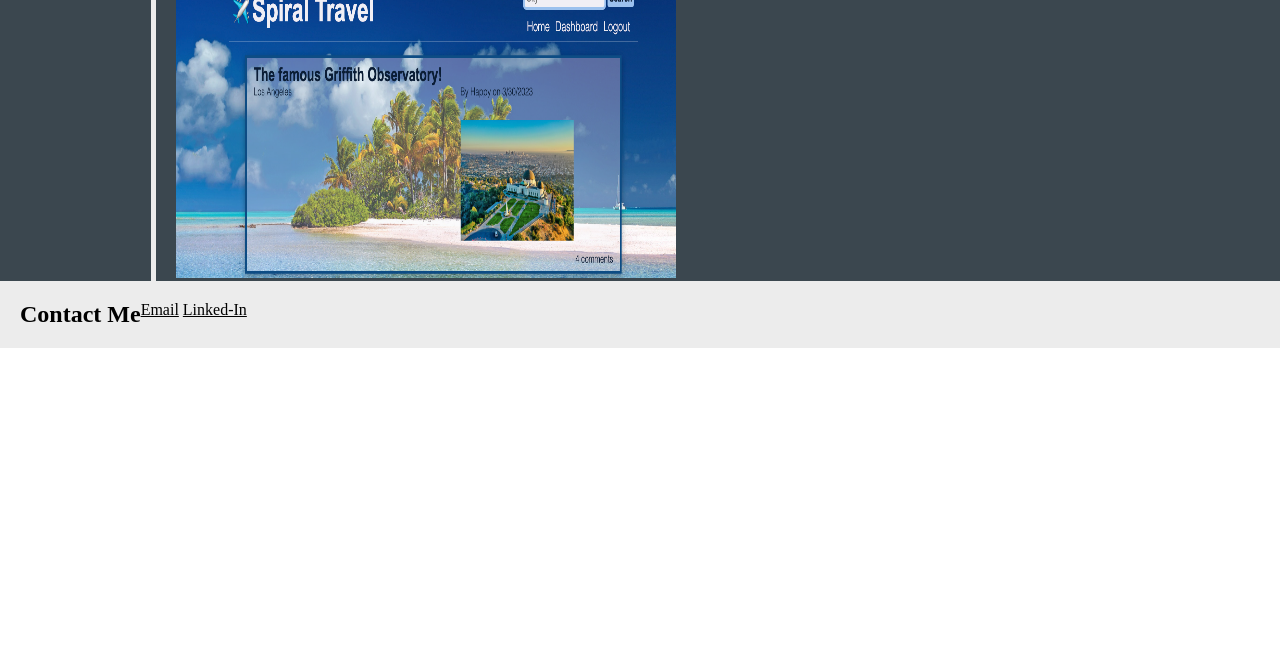
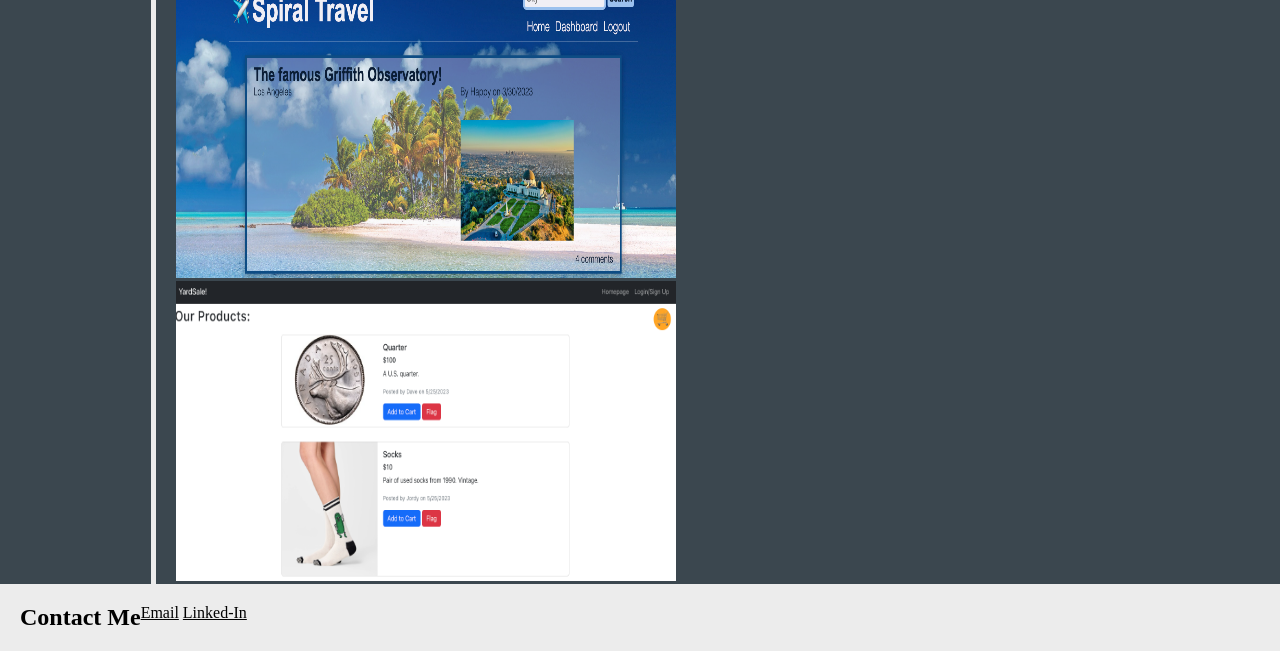
Before and after one commit to samc995/Portfolio-sam-cott, a plain HTML site: page index.html in a window 1280 px wide. Shown: the part 1006-1657 px from the top of the page. Before the commit the page ends 1354 px from the top, so only its background shows below. Drawn offline with Linux system fonts and the light colour scheme.

Commit message:
Project 3 added to the portfolio.

```diff
--- a/assets/css/style.css
+++ b/assets/css/style.css
@@ -203,7 +203,16 @@ footer {
     border-style: solid;
 }
 
+.sam-project-3 {
+    border-width: 8px;
+    margin-left: 20px;
+}
 
+.sam-project-3:hover {
+    border-width: 8px;
+    border-color: #be3144;
+    border-style: solid;
+}
 
 
 
--- a/index.html
+++ b/index.html
@@ -78,6 +78,15 @@
 
         </a>
 </section>
+
+<section id="project-3">
+    <a href="https://yardsale-2-application.herokuapp.com/">
+        <div class="project-3-comumn"><img class="sam-project-3"
+            src="./images/Screenshot 2023-05-25 at 7.19.17 PM.png"
+            alt="Screen shot of project 3" width="500px" height="300px">
+
+        </a>
+</section>
                     </div>
 
             </section>
```
Also changed, not shown: images/Screenshot 2023-05-25 at 7.19.17 PM.png (added).
